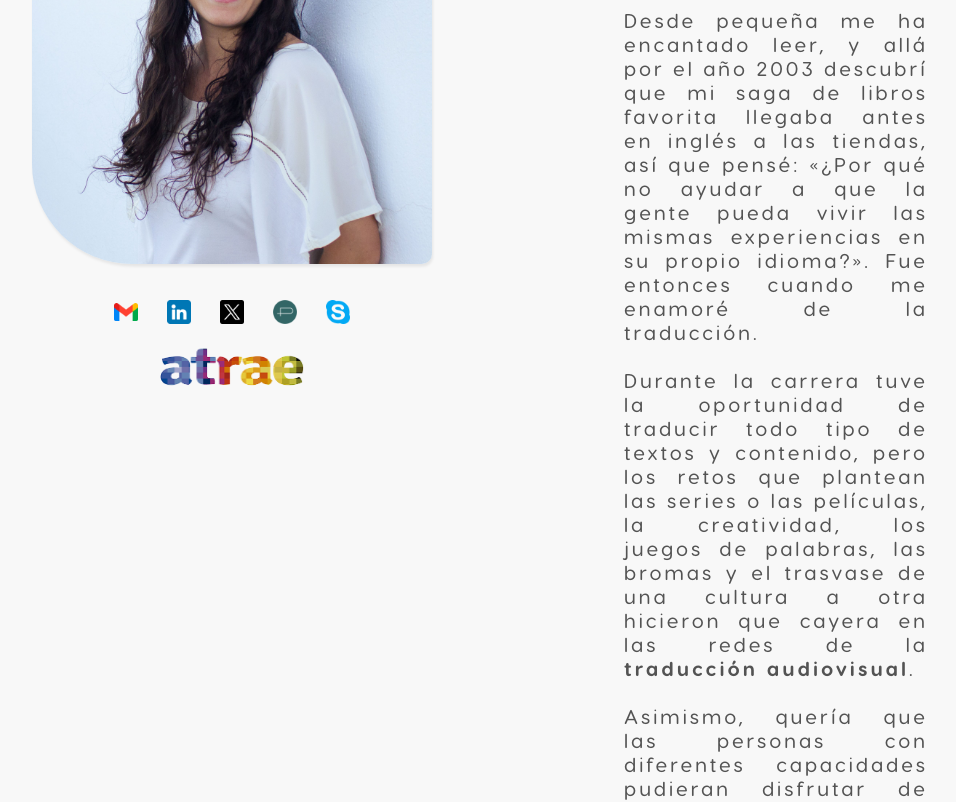
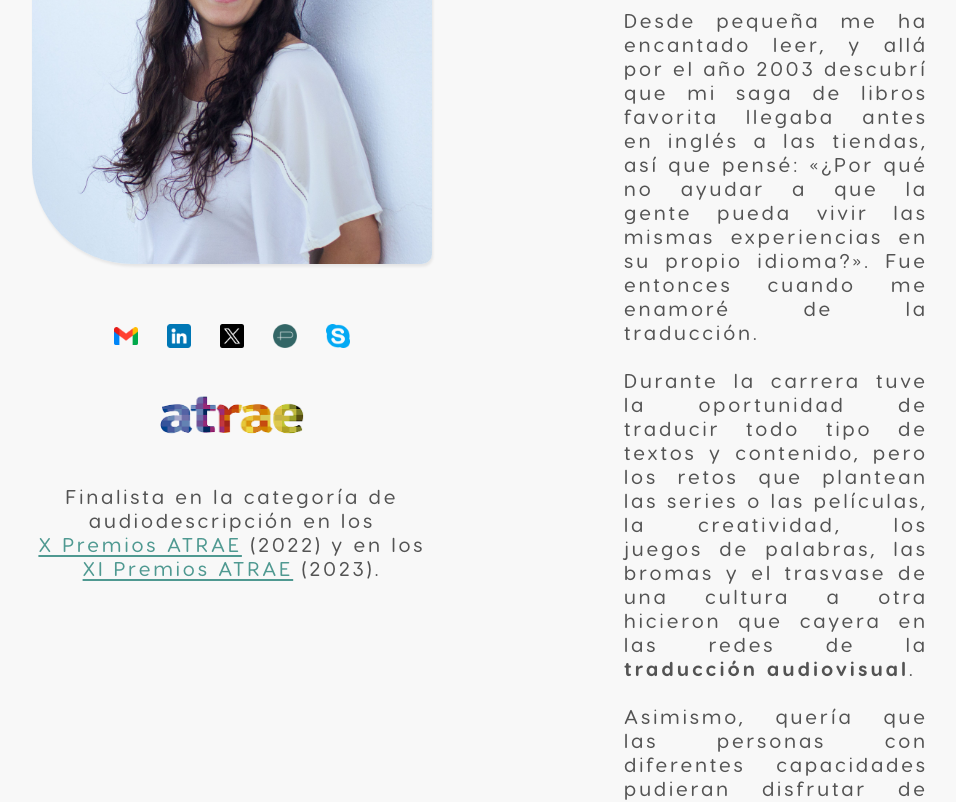
Before and after one commit to JackBlakeston/florencia-romero-page, a React (Create React App) app: page / in a window 1280 px wide. Shown: the part 3983-4785 px from the top of the page, without its empty margins (160-1116 px from the left). Built offline with nearby package versions, Linux system fonts and the light colour scheme; no server answers; the HTML template or start-up script is replaced by a standard one.

Commit message:
Add new awards subsection in about me section

```diff
--- a/src/components/page-sections/about-me-section/about-me-section.component.tsx
+++ b/src/components/page-sections/about-me-section/about-me-section.component.tsx
@@ -11,6 +11,8 @@ import atraeLogoBig from '../../../assets/images/atrae-logo-big.png';
 import {
   ATRAE_ABOUT_URL,
   ATRAE_FLOR_URL,
+  ATRAE_XI_AWARDS_URL,
+  ATRAE_X_AWARDS_URL,
   GMAIL_URL,
   LINKEDIN_URL,
   PROZ_URL,
@@ -72,6 +74,22 @@ const AboutMeSection = forwardRef<HTMLDivElement, unknown>((_, ref) => {
     id: 'app.sections.aboutMe.text.part9',
   });
 
+  const awardsTextPart1 = intl.formatMessage({
+    id: 'app.sections.aboutMe.awards.part1',
+  });
+  const awardsTextPart2 = intl.formatMessage({
+    id: 'app.sections.aboutMe.awards.part2',
+  });
+  const awardsTextPart3 = intl.formatMessage({
+    id: 'app.sections.aboutMe.awards.part3',
+  });
+  const awardsTextPart4 = intl.formatMessage({
+    id: 'app.sections.aboutMe.awards.part4',
+  });
+  const awardsTextPart5 = intl.formatMessage({
+    id: 'app.sections.aboutMe.awards.part5',
+  });
+
   const renderAboutMeText = () => {
     return (
       <div className={classes.textSectionContainer}>
@@ -88,6 +106,26 @@ const AboutMeSection = forwardRef<HTMLDivElement, unknown>((_, ref) => {
         {textPart4e}
         {textPart5} <b>{textPart6}</b>
         {textPart7} <b>{textPart8}</b> {textPart9}
+      </div>
+    );
+  };
+
+  const renderAwardsText = () => {
+    return (
+      <div className={classes.awardsText}>
+        {awardsTextPart1}
+        {WHITE_SPACE}
+        <a href={ATRAE_X_AWARDS_URL} target='_blank' rel='noreferrer'>
+          {awardsTextPart2}
+        </a>
+        {WHITE_SPACE}
+        {awardsTextPart3}
+        {WHITE_SPACE}
+        <a href={ATRAE_XI_AWARDS_URL} target='_blank' rel='noreferrer'>
+          {awardsTextPart4}
+        </a>
+        {WHITE_SPACE}
+        {awardsTextPart5}
       </div>
     );
   };
@@ -118,6 +156,7 @@ const AboutMeSection = forwardRef<HTMLDivElement, unknown>((_, ref) => {
           <a href={ATRAE_FLOR_URL} target='_blank' rel='noopener noreferrer'>
             <img src={atraeLogoBig} alt='atrae' className={classes.atraeLogo} />
           </a>
+          {renderAwardsText()}
         </div>
         {renderAboutMeText()}
       </div>
--- a/src/components/page-sections/about-me-section/about-me-section.module.scss
+++ b/src/components/page-sections/about-me-section/about-me-section.module.scss
@@ -13,12 +13,18 @@
     display: flex;
     flex-direction: row;
 
+    a {
+      color: var(--color-primary-dark-1);
+      text-underline-offset: 10%;
+    }
+
     .linkSectionContainer {
       display: flex;
       flex-direction: column;
       align-items: center;
       text-align: center;
       width: 25rem;
+      gap: 24px;
 
       .portrait {
         height: 25rem;
@@ -43,6 +49,12 @@
         height: 4rem;
         width: 9rem;
       }
+
+      .awardsText {
+        a {
+          white-space: nowrap;
+        }
+      }
     }
 
     .textSectionContainer {
@@ -53,11 +65,6 @@
       b {
         font-family: var(--font-bold);
       }
-
-      a {
-        color: var(--color-primary-dark-1);
-        text-underline-offset: 10%;
-      }
     }
   }
 }
@@ -67,6 +74,10 @@
     .sectionBodyContainer {
       flex-direction: column;
       align-items: center;
+
+      .linkSectionContainer {
+        margin-bottom: 88px;
+      }
 
       .textSectionContainer {
         padding: 0;
--- a/src/constants/strings.ts
+++ b/src/constants/strings.ts
@@ -7,6 +7,9 @@ export const TRANSLATOR_LANGUAGES = 'EN, FR > ES';
 
 export const ATRAE_FLOR_URL = 'https://basededatos.atrae.org/user/florencia-cecilia-romero-gonzalo';
 export const ATRAE_ABOUT_URL = 'https://atrae.org/about';
+export const ATRAE_X_AWARDS_URL = 'https://premios.atrae.org/finalistas-x-edicion';
+export const ATRAE_XI_AWARDS_URL = 'https://premios.atrae.org/finalistas-xi-edicion';
+
 export const LINKEDIN_URL = 'https://www.linkedin.com/in/fctrad';
 export const TWITTER_URL = 'https://twitter.com/fctrad';
 export const PROZ_URL = 'https://www.proz.com/translator/1841231';
--- a/src/translations/en.json
+++ b/src/translations/en.json
@@ -67,6 +67,11 @@
   "app.sections.aboutMe.text.part7": ".\n\nIn addition to all that, my innate perfectionism, my attention to details, and focus on orthography and grammar made me wonder if I might be a good editor and proofreader as well. And, in fact, my first job was as an audiobook",
   "app.sections.aboutMe.text.part8": "editor",
   "app.sections.aboutMe.text.part9": " and reviewer.\n\nNow I combine all my passions and I enjoy the fact that I work on what I really love and always have a different project to tinker with.",
+  "app.sections.aboutMe.awards.part1": "Finalist in the audio description category in the",
+  "app.sections.aboutMe.awards.part2": "X ATRAE Awards",
+  "app.sections.aboutMe.awards.part3": "(2022) and in the",
+  "app.sections.aboutMe.awards.part4": "XI ATRAE Awards",
+  "app.sections.aboutMe.awards.part5": "(2023).",
 
   "app.sections.contact.text": "Do you need a translation? Would you like to make your audiovisual content accessible? Do you have a project in mind?",
   "app.sections.contact.letsTalk": "Count on me!",
--- a/src/translations/es.json
+++ b/src/translations/es.json
@@ -68,6 +68,11 @@
   "app.sections.aboutMe.text.part7": ".\n\nAdemás, mi perfeccionismo innato, mi atención por los detalles y mi gusto por la ortografía y la gramática me llevaron a plantearme que quizá se me darían bien la edición y la corrección. Y, efectivamente, mi primer trabajo fue de",
   "app.sections.aboutMe.text.part8": "edición",
   "app.sections.aboutMe.text.part9": "de audiolibros.\n\nAhora combino todas mis pasiones y disfruto de poder dedicarme a lo que me gusta y tener siempre un proyecto distinto entre manos.",
+  "app.sections.aboutMe.awards.part1": "Finalista en la categoría de audiodescripción en los",
+  "app.sections.aboutMe.awards.part2": "X Premios ATRAE",
+  "app.sections.aboutMe.awards.part3": "(2022) y en los",
+  "app.sections.aboutMe.awards.part4": "XI Premios ATRAE",
+  "app.sections.aboutMe.awards.part5": "(2023).",
 
   "app.sections.contact.text": "¿Necesitas una traducción? ¿Te gustaría hacer que tu contenido audiovisual fuera accesible? ¿Tienes algún proyecto en mente?",
   "app.sections.contact.letsTalk": "¡Cuenta conmigo!",
```
